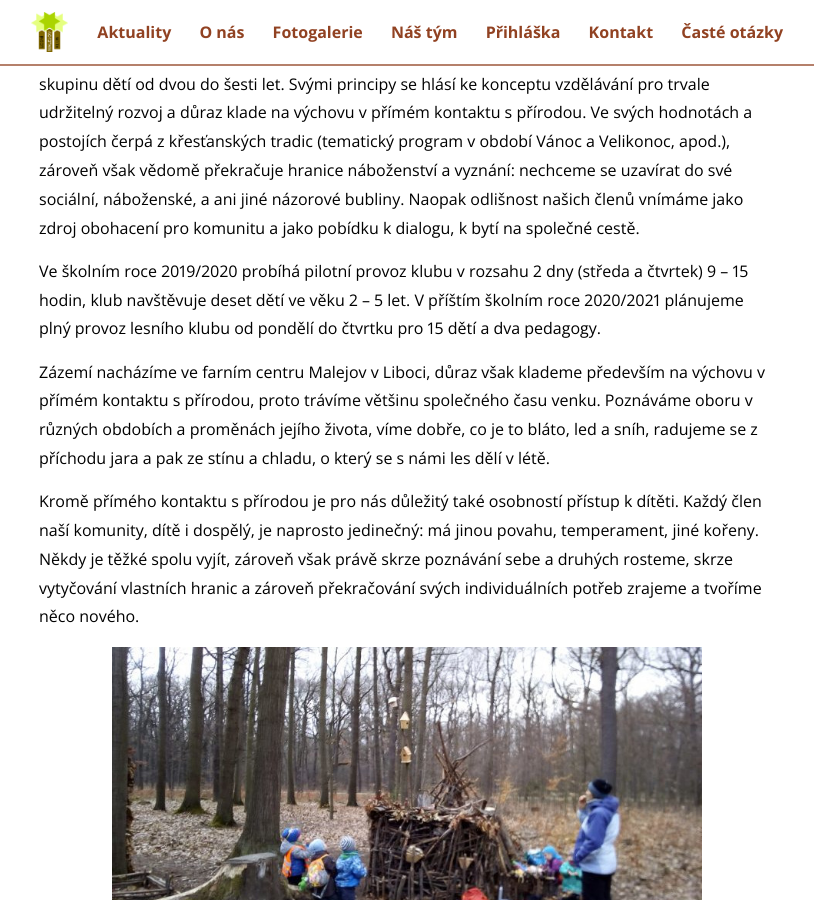
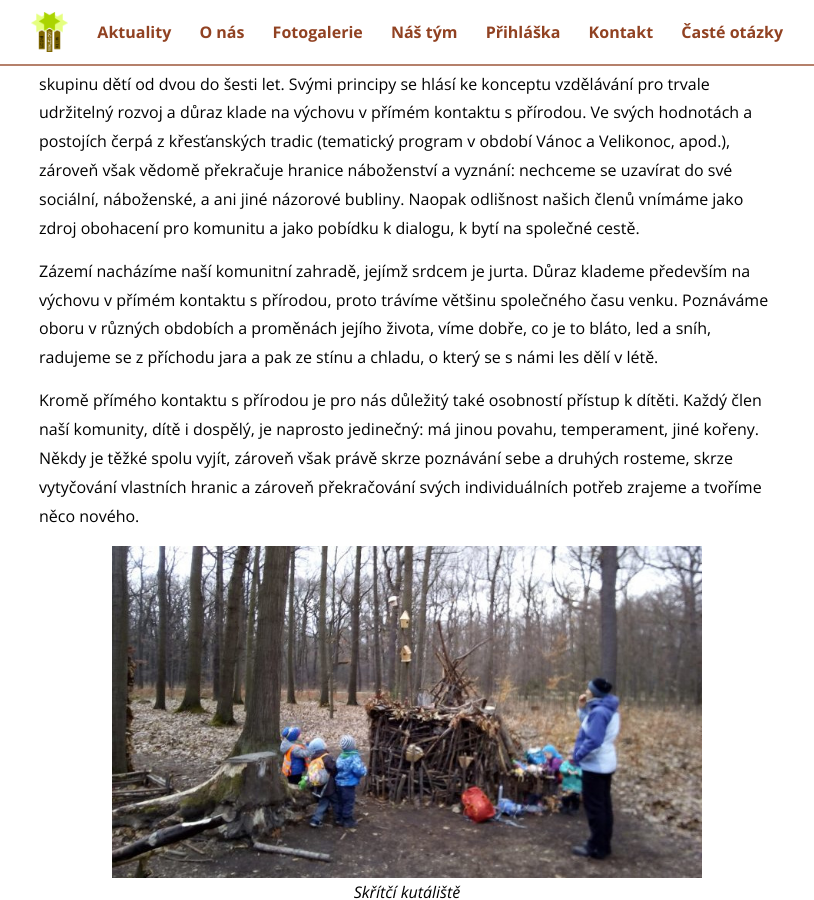
Before and after one commit to bencentra/centrarium, a Jekyll site: the page built from about.md, in a window 1280 px wide and 900 px high, scrolled down 684 px. Shown: the whole window, without its empty margins (233-1047 px from the left). Built offline with Jekyll 4.4.1, drawn with Linux system fonts in a browser that asks for light colours; nearby versions of some CDN libraries; some of the changed text lies outside the part shown.

Commit message:
Update about.md

```diff
--- a/about.md
+++ b/about.md
@@ -10,9 +10,7 @@ Jsme lesní klub, který postupně krystalizuje z přátelských setkávání ro
 
 Lesní klub Malejov je komunitní dětský klub nabízející předškolní výchovu a vzdělávání pro malou skupinu dětí od dvou do šesti let. Svými principy se hlásí ke konceptu vzdělávání pro trvale udržitelný rozvoj a důraz klade na výchovu v přímém kontaktu s přírodou. Ve svých hodnotách a postojích čerpá z křesťanských tradic (tematický program v období Vánoc a Velikonoc, apod.), zároveň však vědomě překračuje hranice náboženství a vyznání: nechceme se uzavírat do své sociální, náboženské, a ani jiné názorové bubliny. Naopak odlišnost našich členů vnímáme jako zdroj obohacení pro komunitu a jako pobídku k dialogu, k bytí na společné cestě.
 
-Ve školním roce 2019/2020 probíhá pilotní provoz klubu v rozsahu 2 dny (středa a čtvrtek) 9 – 15 hodin, klub navštěvuje deset dětí ve věku 2 – 5 let. V příštím školním roce 2020/2021 plánujeme plný provoz lesního klubu od pondělí do čtvrtku pro 15 dětí a dva pedagogy.
-
-Zázemí nacházíme ve farním centru Malejov v Liboci, důraz však klademe především na výchovu v přímém kontaktu s přírodou, proto trávíme většinu společného času venku. Poznáváme oboru v různých obdobích a proměnách jejího života, víme dobře, co je to bláto, led a sníh, radujeme se z příchodu jara a pak ze stínu a chladu, o který se s námi les dělí v létě.
+Zázemí nacházíme naší komunitní zahradě, jejímž srdcem je jurta. Důraz klademe především na výchovu v přímém kontaktu s přírodou, proto trávíme většinu společného času venku. Poznáváme oboru v různých obdobích a proměnách jejího života, víme dobře, co je to bláto, led a sníh, radujeme se z příchodu jara a pak ze stínu a chladu, o který se s námi les dělí v létě.
 
 Kromě přímého kontaktu s přírodou je pro nás důležitý také osobností přístup k dítěti. Každý člen naší komunity, dítě i dospělý, je naprosto jedinečný: má jinou povahu, temperament, jiné kořeny. Někdy je těžké spolu vyjít, zároveň však právě skrze poznávání sebe a druhých rosteme, skrze vytyčování vlastních hranic a zároveň překračování svých individuálních potřeb zrajeme a tvoříme něco nového.
 
@@ -23,8 +21,6 @@ V průběhu dne klademe důraz na pevné body programu (ranní a odpolední kruh
 ![Ornitologická procházka](/assets/article_images/ornitologicka_prochazka.jpg)
 
 Charakter naší komunity ovlivňuje také prostor, v němž se scházíme: kolem lesa stojí zeď, která jej chrání a odděluje od ruchu města, zároveň však do obory vede dostatek cest, kudy můžete vejít. Taková je i naše komunita, jsme dostatečně malá “smečka”, která poskytuje nám i dětem bezpečný prostor pro vytváření přátelství, zároveň však, pokud budete chtít a najdete k nám cestu, můžete vejít některou z bran a přidat se.
-
-Do skupiny lesního klubu ještě můžeme na rok 2019/2020 přijmout dva až tři kamarády ve věku 2 až 7 let.
 
 Zachováme i komunitní setkávání rodičů s menšími (i úplně nejmenšími) dětmi, která jsou otevřená všem zájemcům.
 
```
